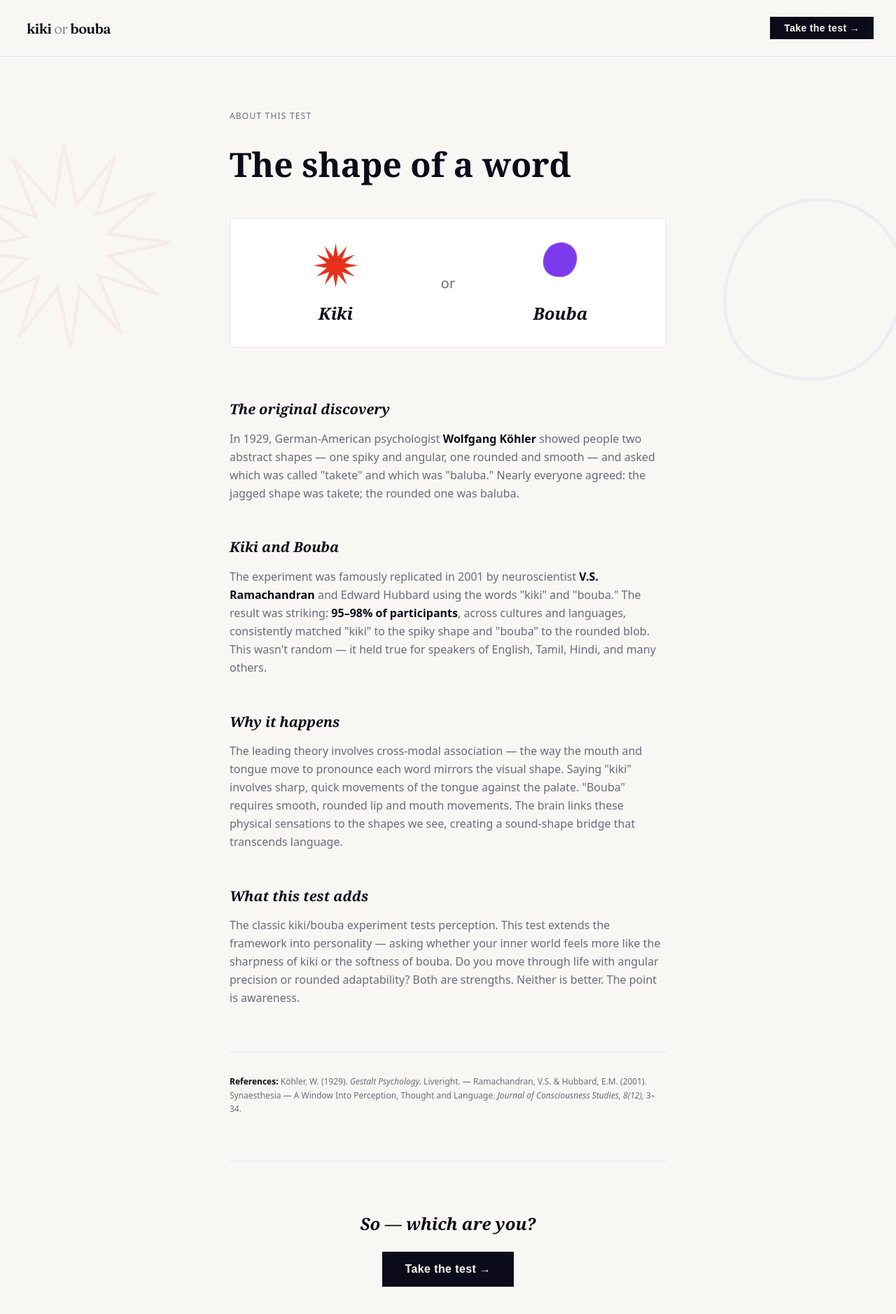
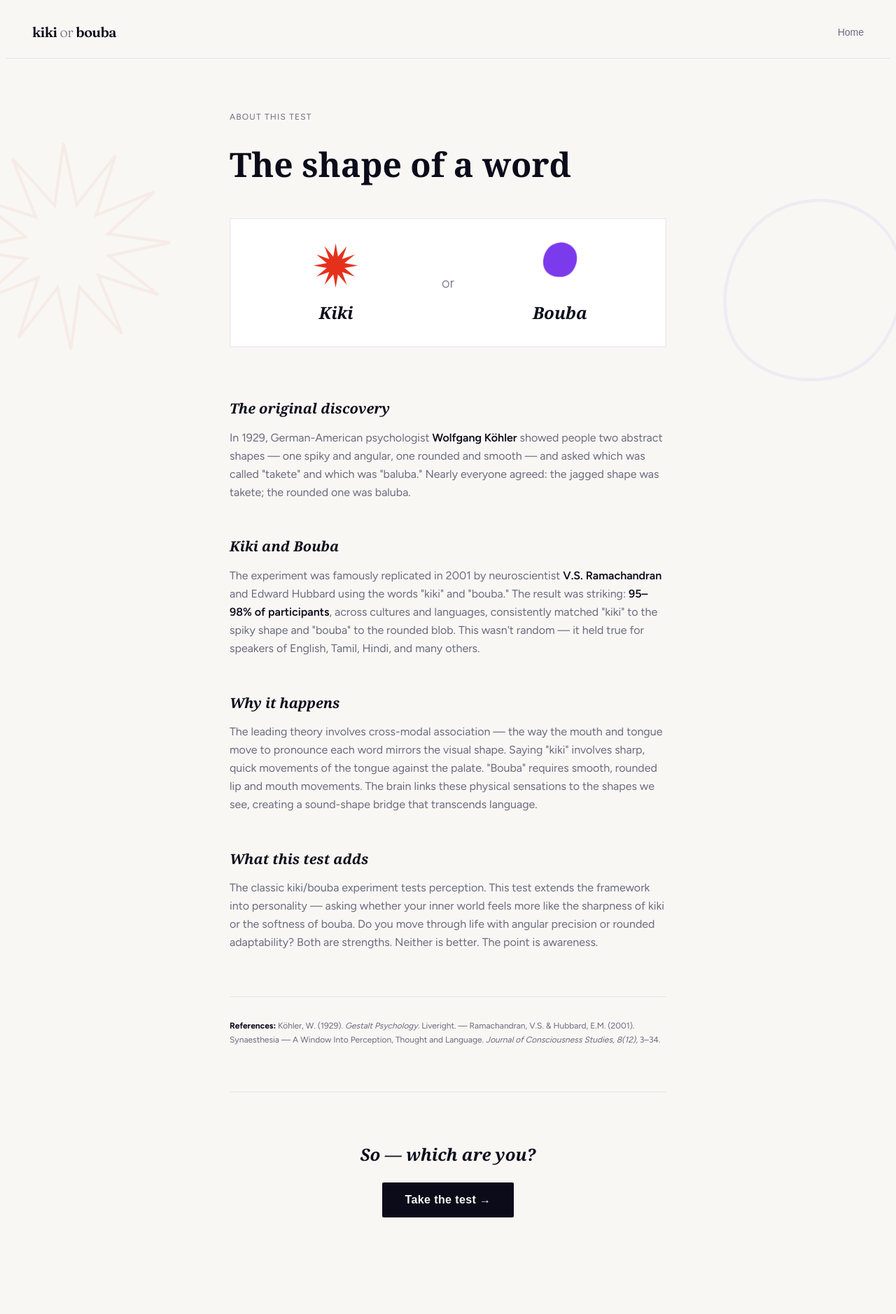
Before and after one commit to XeP165739/Kiki-or-Bouba.github.io, an Angular app: page /about in a window 1280 px wide. Shown: the top 1878 px of the page at 70% size. After the commit the page ends 1812 px from the top, so only its background shows below. Built offline with nearby package versions, Linux system fonts and the light colour scheme.

Commit message:
feat: refactor navigation and button styles for consistency and clarity

```diff
--- a/src/app/about/about.css
+++ b/src/app/about/about.css
@@ -1,104 +1,7 @@
-body {
-  background-color: var(--color-bg);
-  color: var(--color-ink);
-  font-family: system-ui, -apple-system, Blcolor-inkMacSystemFont, 'Segoe UI', Roboto, sans-serif;
-  margin: 0;
-}
-
 .font-display {
   font-family: Georgia, Cambria, "Times New Roman", Times, serif;
 }
 
-/* Layout Elements */
-.nav-bar {
-  display: flex;
-  align-items: center;
-  justify-content: space-between;
-  padding: 1.5rem 2rem;
-  border-bottom: 1px solid var(--color-rule, #E4E3EC);
-}
-
-.brand-title {
-  font-family: var(--font-display, 'Fraunces', serif);
-  font-size: 1.25rem;
-  font-weight: 600;
-  color: var(--color-ink, #0C0B1A);
-  letter-spacing: -0.025em;
-}
-
-.brand-divider {
-  color: var(--color-muted, #6B6A7E);
-  font-weight: 300;
-}
-
-.main-container {
-  flex: 1 1 0%;
-  max-width: 42rem;
-  margin-left: auto;
-  margin-right: auto;
-  padding: 4rem 1.5rem;
-  width: 100%;
-}
-
-/* Buttons & Interactive Elements */
-.btn-back {
-  display: flex;
-  align-items: center;
-  gap: 0.5rem;
-  font-size: 0.875rem;
-  font-weight: 500;
-  color: var(--color-muted);
-  background: transparent;
-  border: none;
-  cursor: pointer;
-  transition: color 0.15s ease;
-}
-
-.btn-back:hover {
-  color: var(--color-ink);
-}
-
-.logo-text {
-  font-family: Georgia, serif;
-  font-size: 1rem;
-  font-weight: 600;
-  color: var(--color-ink);
-  letter-spacing: -0.025em;
-}
-
-.logo-divider {
-  color: var(--color-muted);
-  font-weight: 300;
-}
-
-.btn-primary-sm {
-  padding: 0.5rem 1.25rem;
-  background-color: var(--color-ink);
-  color: var(--color-bg);
-  font-size: 0.875rem;
-  font-weight: 600;
-  border: none;
-  cursor: pointer;
-  letter-spacing: 0.025em;
-  transition: opacity 0.15s ease;
-}
-
-.btn-primary-sm:hover,
-.btn-primary-lg:hover {
-  opacity: 0.9;
-}
-
-.btn-primary-lg {
-  padding: 1rem 2rem;
-  background-color: var(--color-ink);
-  color: var(--color-bg);
-  font-size: 1rem;
-  font-weight: 600;
-  border: none;
-  cursor: pointer;
-  letter-spacing: 0.025em;
-  transition: opacity 0.15s ease;
-}
 
 /* Header & Visual Demo */
 .section-label {
@@ -132,27 +35,6 @@ body {
   padding: 2rem;
   background-color: #ffffff;
   border: 1px solid var(--color-rule);
-}
-
-.bg-shapes-wrapper {
-  position: fixed;
-  inset: 0;
-  pointer-events: none;
-  overflow: hidden;
-}
-
-.bg-kiki-hint {
-  position: absolute;
-  left: -4rem;
-  top: 25%;
-  opacity: 0.06;
-}
-
-.bg-bouba-hint {
-  position: absolute;
-  right: -4rem;
-  bottom: 25%;
-  opacity: 0.06;
 }
 
 .shape-container {
--- a/src/app/about/about.html
+++ b/src/app/about/about.html
@@ -1,11 +1,11 @@
 <nav class="nav-bar">
   <button [routerLink]="['/']" class="btn-back">
       <span class="brand-title">
-    kiki<span class="brand-divider"> or </span>bouba
+        kiki<span class="brand-divider"> or </span>bouba
       </span>
   </button>
-  <button (click)="onStart()" class="btn-primary-sm">
-    Take the test &rarr;
+  <button [routerLink]="['/']" class="nav-button">
+    Home
   </button>
 </nav>
 
@@ -106,7 +106,7 @@
   <!-- Call to Action Section -->
   <section class="cta-section">
     <p class="cta-heading">So — which are you?</p>
-    <button (click)="onStart()" class="btn-primary-lg">
+    <button (click)="onStart()" class="btn-primary-bg">
       Take the test &rarr;
     </button>
   </section>
--- a/src/app/landing/landing.css
+++ b/src/app/landing/landing.css
@@ -1,46 +1,3 @@
-/* Container & Navigation */
-.landing-container {
-  min-height: 100vh;
-  background-color: var(--color-bg, #F8F7F4);
-  display: flex;
-  flex-direction: column;
-}
-
-.nav-bar {
-  display: flex;
-  align-items: center;
-  justify-content: space-between;
-  padding: 1.5rem 2rem;
-  border-bottom: 1px solid var(--color-rule, #E4E3EC);
-}
-
-.brand-title {
-  font-family: var(--font-display, 'Fraunces', serif);
-  font-size: 1.25rem;
-  font-weight: 600;
-  color: var(--color-ink, #0C0B1A);
-  letter-spacing: -0.025em;
-}
-
-.brand-divider {
-  color: var(--color-muted, #6B6A7E);
-  font-weight: 300;
-}
-
-.nav-button {
-  font-size: 0.875rem;
-  font-weight: 500;
-  color: var(--color-muted, #6B6A7E);
-  background: transparent;
-  border: none;
-  cursor: pointer;
-  transition: color 200ms ease;
-}
-
-.nav-button:hover {
-  color: var(--color-ink, #0C0B1A);
-}
-
 /* Hero Section */
 .hero-section {
   flex: 1;
@@ -51,27 +8,6 @@
   padding: 4rem 1.5rem;
   position: relative;
   overflow: hidden;
-}
-
-.bg-shapes-wrapper {
-  position: absolute;
-  inset: 0;
-  pointer-events: none;
-  overflow: hidden;
-}
-
-.bg-kiki-hint {
-  position: absolute;
-  left: -4rem;
-  top: 25%;
-  opacity: 0.06;
-}
-
-.bg-bouba-hint {
-  position: absolute;
-  right: -4rem;
-  bottom: 25%;
-  opacity: 0.06;
 }
 
 /* Floating Visuals */
@@ -149,38 +85,6 @@
   }
 }
 
-.btn-primary {
-  padding: 1rem 2rem;
-  background-color: var(--color-ink, #0C0B1A);
-  color: var(--color-bg, #F8F7F4);
-  font-weight: 600;
-  font-size: 1rem;
-  border-radius: 0.125rem;
-  border: none;
-  cursor: pointer;
-  letter-spacing: 0.025em;
-  transition: opacity 200ms ease;
-}
-
-.btn-primary:hover {
-  opacity: 0.9;
-}
-
-.btn-secondary {
-  padding: 1rem 2rem;
-  color: var(--color-muted, #6B6A7E);
-  font-weight: 500;
-  font-size: 1rem;
-  background: transparent;
-  border: none;
-  cursor: pointer;
-  transition: color 200ms ease;
-}
-
-.btn-secondary:hover {
-  color: var(--color-ink, #0C0B1A);
-}
-
 .hero-footer-label {
   position: absolute;
   bottom: 1rem;
@@ -189,6 +93,13 @@
   letter-spacing: 0.1em;
   text-transform: uppercase;
   opacity: 0.6;
+  transition: transform 1s ease;
+}
+
+.hero-footer-label:hover {
+  color: var(--color-ink);
+  transform: scale(1.1);
+  transition: transform 1s ease;
 }
 
 /* Bottom Strip */
@@ -205,3 +116,28 @@
   color: var(--color-muted, #6B6A7E);
   letter-spacing: 0.025em;
 }
+
+
+@media (min-width: 768px) {
+  .facts-strip {
+    gap: 4rem;
+  }
+}
+
+.facts-divider {
+  width: 1px;
+  height: 0.75rem;
+  background-color: var(--color-rule, #E4E3EC);
+  display: none;
+}
+
+@media (min-width: 768px) {
+  .facts-divider {
+    display: block;
+  }
+}
+
+.text-highlight {
+  color: var(--color-ink, #0C0B1A);
+  font-weight: 500;
+}
--- a/src/app/landing/landing.html
+++ b/src/app/landing/landing.html
@@ -1,18 +1,17 @@
 <!-- Nav -->
 <nav class="nav-bar">
-  <button [routerLink]="['/']" class="btn-back">
+  <button [routerLink]="['']" class="btn-back">
       <span class="brand-title">
-    kiki<span class="brand-divider"> or </span>bouba
+        kiki<span class="brand-divider"> or </span>bouba
       </span>
   </button>
-  <button [routerLink]="['/about']" class="nav-button">
+  <button [routerLink]="['about']" class="nav-button">
     About
   </button>
 </nav>
 
 <!-- Hero -->
 <main class="hero-section">
-  <!-- Background shape hints -->
   <div class="bg-shapes-wrapper">
     <div class="bg-kiki-hint animate-float-b">
       <app-kiki-shape-outline [size]="320" color="#E5311C"></app-kiki-shape-outline>
@@ -22,7 +21,6 @@
     </div>
   </div>
 
-  <!-- Floating shapes -->
   <div class="floating-shapes-container">
     <div class="animate-float-a">
       <app-kiki-shape [size]="120" color="#E5311C"></app-kiki-shape>
@@ -32,7 +30,6 @@
     </div>
   </div>
 
-  <!-- Headline -->
   <div class="content-wrapper animate-fade-up">
     <h1 class="hero-headline">
       Are you <span class="text-kiki">Kiki</span> or <span class="text-bouba">Bouba?</span>
@@ -44,7 +41,7 @@
     </p>
 
     <div class="cta-group animate-fade-up-delay-2">
-      <button [routerLink]="['/result']" class="btn-primary">
+      <button [routerLink]="['/result']" class="btn-primary-bg">
         Take the test &rarr;
       </button>
       <button [routerLink]="['/about']" class="btn-secondary">
@@ -53,13 +50,11 @@
     </div>
   </div>
 
-  <!-- Bottom label -->
   <p class="hero-footer-label">
     40 Questions &middot; 4 Sections &middot; Interestng Results
   </p>
 </main>
 
-<!-- Divider facts strip -->
 <div class="facts-strip">
   <span>First described by <strong class="text-highlight">Wolfgang Köhler</strong>, 1929</span>
   <span class="facts-divider"></span>
--- a/src/styles.css
+++ b/src/styles.css
@@ -39,6 +39,7 @@ body {
   color: #0C0B1A;
 }
 
+/* Navigation bar */
 .nav-bar {
   display: flex;
   align-items: center;
@@ -91,8 +92,10 @@ body {
   color: var(--color-ink, #0C0B1A);
 }
 
+/* Shapes */
+
 .bg-shapes-wrapper {
-  position: absolute;
+  position: fixed;
   inset: 0;
   pointer-events: none;
   overflow: hidden;
@@ -111,6 +114,20 @@ body {
   bottom: 25%;
   opacity: 0.06;
 }
+
+/* main container */
+
+.main-container {
+  flex: 1 1 0%;
+  max-width: 42rem;
+  margin-left: auto;
+  margin-right: auto;
+  padding: 4rem 1.5rem;
+  width: 100%;
+}
+
+
+/* buttons */
 
 .btn-primary-bg {
   padding: 1rem 2rem;
@@ -156,31 +173,6 @@ body {
 .btn-secondary:hover {
   color: var(--color-ink, #0C0B1A);
 }
-
-@media (min-width: 768px) {
-  .facts-strip {
-    gap: 4rem;
-  }
-}
-
-.facts-divider {
-  width: 1px;
-  height: 0.75rem;
-  background-color: var(--color-rule, #E4E3EC);
-  display: none;
-}
-
-@media (min-width: 768px) {
-  .facts-divider {
-    display: block;
-  }
-}
-
-.text-highlight {
-  color: var(--color-ink, #0C0B1A);
-  font-weight: 500;
-}
-
 
 @keyframes float-a {
   0%, 100% { transform: translateY(0px) rotate(0deg); }
```
